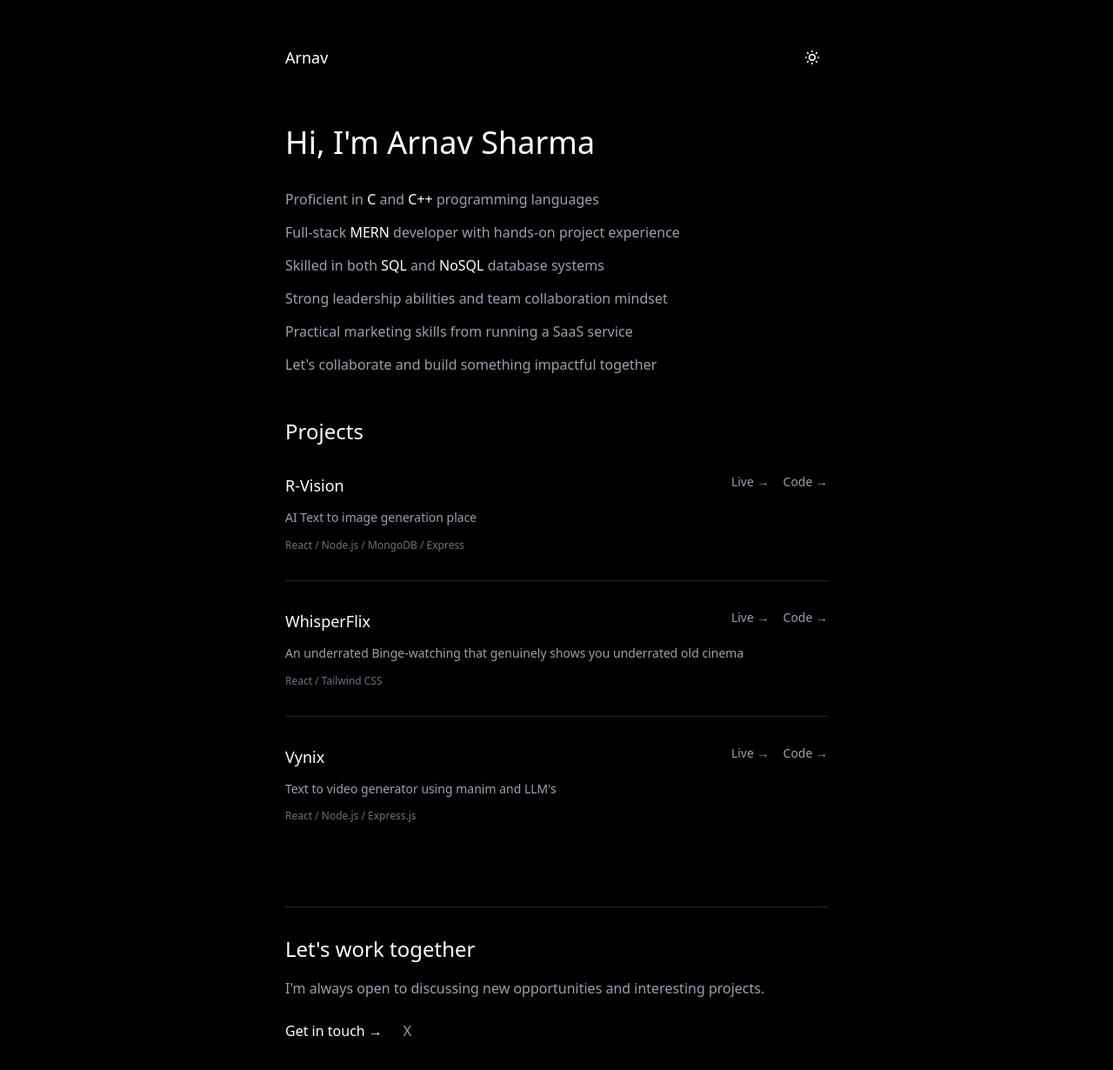
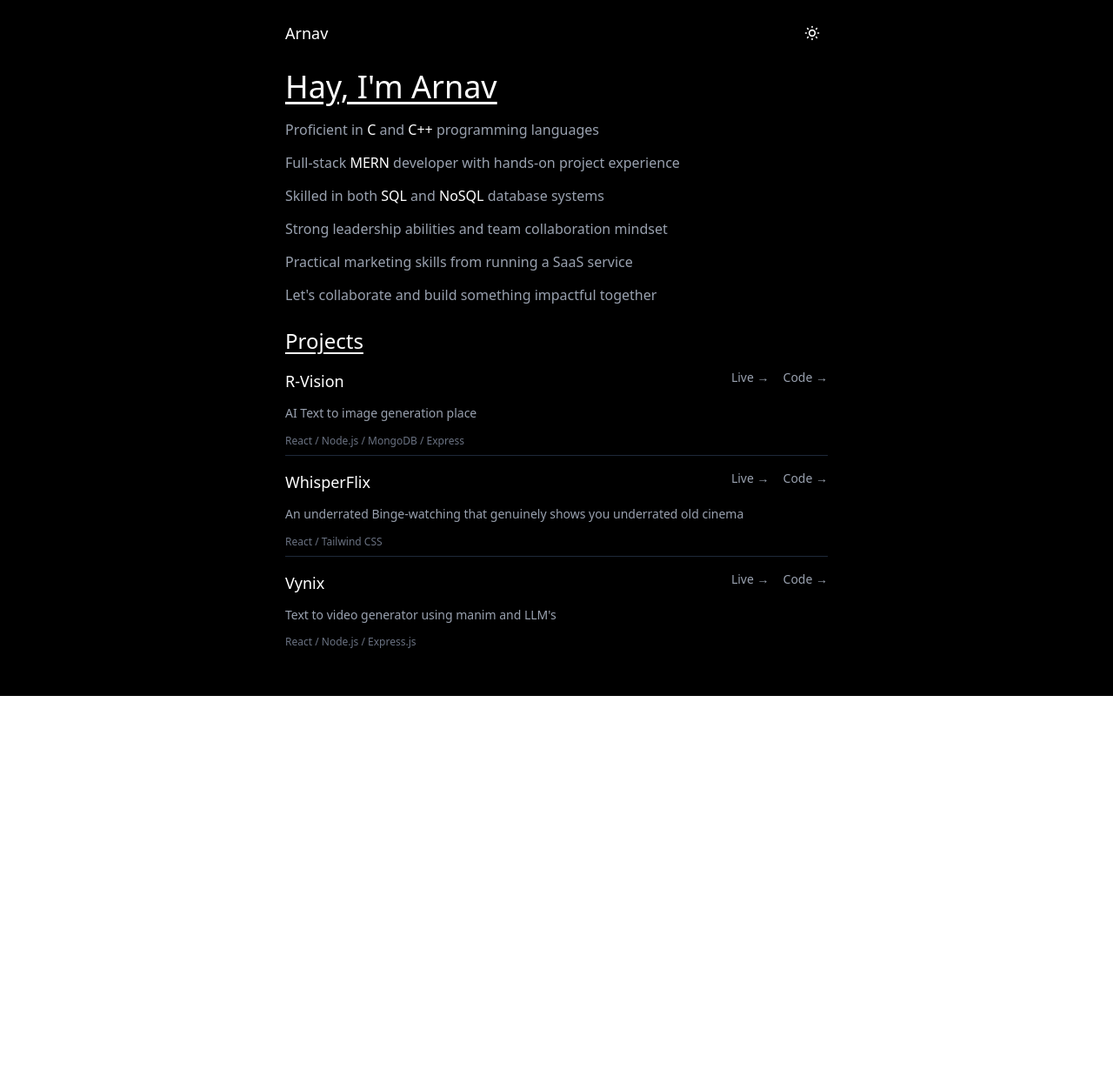
Before and after one commit to Arnav270803/MyPortfolio, a React (Vite) app: page / in a window 1280 px wide. Shown: the top 1230 px of the page at 87% size. After the commit the page ends 800 px from the top, so only its background shows below. Built offline with nearby package versions, Linux system fonts and the light colour scheme; some icons are missing.

Commit message:
Styling changes - making everything close So that it looks good .

```diff
--- a/src/App.jsx
+++ b/src/App.jsx
@@ -14,15 +14,15 @@ const App = () => {
 
   return (
     <div className={`${isDark ? 'bg-black text-white' : 'bg-white text-gray-900'} min-h-screen transition-colors duration-300`}>
-      <div className='max-w-2xl mx-auto px-6 py-12'>
+      <div className='max-w-2xl mx-auto px-6 py-5'>
         <Navbar isDark={isDark} toggleTheme={toggleTheme} />
-        <div className='mt-5'>
+        <div className='mt-2'>
           <Logos isDark={isDark}/>
         </div>
-        <div className='mt-10'>
+        <div className='mt-4'>
           <MyIntro isDark={isDark} />
         </div>
-        <div className='mt-12'>
+        <div className='mt-6'>
           <Sideprojects isDark={isDark} />
         </div>
 
--- a/src/Component/Logos.jsx
+++ b/src/Component/Logos.jsx
@@ -1,80 +1,96 @@
-import React from 'react'
+import React from 'react';
 
-const Logos = ({isDark}) => {
+const Logos = ({ isDark }) => {
+  const email = 'arnavsharma2708@gmail.com';
   return (
-<div className="flex items-center gap-6">
+    <div className="flex items-center gap-5">
       <span className="cursor-pointer">
+        <a href="https://www.linkedin.com/in/arnav-sharma2708/">
           {isDark ? (
             <lord-icon
               src="https://cdn.lordicon.com/qgebwute.json"
               trigger="hover"
-            stroke="light"
+              stroke="bold" // Increased stroke for visibility
               colors="primary:#b4b4b4,secondary:#08a88a"
+              style={{ width: '20px', height: '20px' }}
             ></lord-icon>
           ) : (
             <lord-icon
               src="https://cdn.lordicon.com/qgebwute.json"
               trigger="hover"
-            stroke="light"
+              stroke="bold" // Increased stroke for visibility
               colors="primary:#545454,secondary:#08a88a"
+              style={{ width: '20px', height: '20px' }}
             ></lord-icon>
           )}
+        </a>
       </span>
 
-
       <span className="cursor-pointer">
+        <a href="https://x.com/Bokinsha">
           {isDark ? (
             <lord-icon
               src="https://cdn.lordicon.com/yizwahhw.json"
               trigger="hover"
               stroke="bold"
-         colors="primary:#ffffff,secondary:#08a88a">
-        </lord-icon>
+              colors="primary:#ffffff,secondary:#08a88a"
+              style={{ width: '20px', height: '20px' }}
+            ></lord-icon>
           ) : (
             <lord-icon
               src="https://cdn.lordicon.com/yizwahhw.json"
               trigger="hover"
               stroke="bold"
-            colors="primary:#e4e4e4,secondary:#08a88a">
-        </lord-icon>
+              colors="primary:#e4e4e4,secondary:#08a88a"
+              style={{ width: '20px', height: '20px' }}
+            ></lord-icon>
           )}
+        </a>
       </span>
 
       <span className="cursor-pointer">
+        <a href="https://github.com/Arnav270803">
           {isDark ? (
             <lord-icon
               src="https://cdn.lordicon.com/jjxzcivr.json"
               trigger="hover"
               stroke="bold"
-         colors="primary:#ffffff,secondary:#08a88a">
-        </lord-icon>
+              colors="primary:#ffffff,secondary:#08a88a"
+              style={{ width: '20px', height: '20px' }}
+            ></lord-icon>
           ) : (
             <lord-icon
               src="https://cdn.lordicon.com/jjxzcivr.json"
               trigger="hover"
               stroke="bold"
-         colors="primary:#545454,secondary:#08a88a">
-      </lord-icon>
+              colors="primary:#545454,secondary:#08a88a"
+              style={{ width: '20px', height: '20px' }}
+            ></lord-icon>
           )}
+        </a>
       </span>
 
       <span className="cursor-pointer">
+        <a href={`mailto:${email}`}>
           {isDark ? (
             <lord-icon
               src="https://cdn.lordicon.com/vpbspaec.json"
               trigger="hover"
-        colors="primary:#e4e4e4,secondary:#08a88a">
-    </lord-icon>
+              colors="primary:#e4e4e4,secondary:#08a88a"
+              style={{ width: '25px', height: '25px' }}
+            ></lord-icon>
           ) : (
             <lord-icon
               src="https://cdn.lordicon.com/vpbspaec.json"
               trigger="hover"
-        colors="primary:#545454,secondary:#08a88a">
-    </lord-icon>
+              colors="primary:#545454,secondary:#08a88a"
+              style={{ width: '20px', height: '20px' }}
+            ></lord-icon>
           )}
+        </a>
       </span>
     </div>
-  )
-}
+  );
+};
 
-export default Logos
+export default Logos;
--- a/src/Component/MyIntro.jsx
+++ b/src/Component/MyIntro.jsx
@@ -3,8 +3,8 @@ import React from 'react';
 const MyIntro = ({ isDark }) => {
   return (
     <div className="w-full">
-      <h1 className={`text-4xl font-medium mb-8 ${isDark ? 'text-white' : 'text-gray-900'}`}>
-        Hi, I'm Arnav Sharma
+      <h1 className={`text-4xl underline underline-offset-4 cursor-pointer font-medium mb-4 ${isDark ? 'text-white' : 'text-gray-900'}`}>
+        Hay, I'm Arnav
       </h1>
 
       <div className={`space-y-3 text-base leading-relaxed ${isDark ? 'text-gray-400' : 'text-gray-600'}`}>
--- a/src/Component/Sideprojects.jsx
+++ b/src/Component/Sideprojects.jsx
@@ -27,13 +27,13 @@ const Sideprojects = ({ isDark }) => {
 
   return (
     <div className="w-full">
-      <h2 className={`text-2xl font-medium mb-8 ${isDark ? 'text-white' : 'text-gray-900'}`}>
+      <h2 className={`text-2xl underline underline-offset-4 font-medium mb-4 ${isDark ? 'text-white' : 'text-gray-900'}`}>
         Projects
       </h2>
 
-      <div className="space-y-8">
+      <div className="space-y-4">
         {projects.map((project, index) => (
-          <div key={index} className={`pb-8 ${index !== projects.length - 1 ? `border-b ${isDark ? 'border-gray-800' : 'border-gray-200'}` : ''}`}>
+          <div key={index} className={`pb-2 ${index !== projects.length - 1 ? `border-b ${isDark ? 'border-gray-800' : 'border-gray-200'}` : ''}`}>
             <div className="flex items-start justify-between mb-3">
               <h3 className={`text-lg font-medium ${isDark ? 'text-white' : 'text-gray-900'}`}>
                 {project.title}
@@ -67,34 +67,7 @@ const Sideprojects = ({ isDark }) => {
         ))}
       </div>
 
-      <div className={`mt-16 pt-8 border-t ${isDark ? 'border-gray-800' : 'border-gray-200'}`}>
-        <h2 className={`text-2xl font-medium mb-4 ${isDark ? 'text-white' : 'text-gray-900'}`}>
-          Let's work together
-        </h2>
-        <p className={`mb-6 leading-relaxed ${isDark ? 'text-gray-400' : 'text-gray-600'}`}>
-          I'm always open to discussing new opportunities and interesting projects.
-        </p>
-        <div className="flex items-center gap-6">
-          <a
-            href="mailto:arnvsharma2708@gmail.com"
-            className={`font-medium transition-colors ${
-              isDark ? 'text-white hover:text-gray-300' : 'text-gray-900 hover:text-gray-600'
-            }`}
-          >
-            Get in touch →
-          </a>
-          <a
-            href="https://x.com/Bokinsha"
-            target="_blank"
-            rel="noopener noreferrer"
-            className={`transition-colors ${
-              isDark ? 'text-gray-400 hover:text-white' : 'text-gray-600 hover:text-gray-900'
-            }`}
-          >
-            X
-          </a>
-        </div>
-      </div>
+
     </div>
   );
 };
```
Lines whose indentation alone changed are shown as unchanged.
